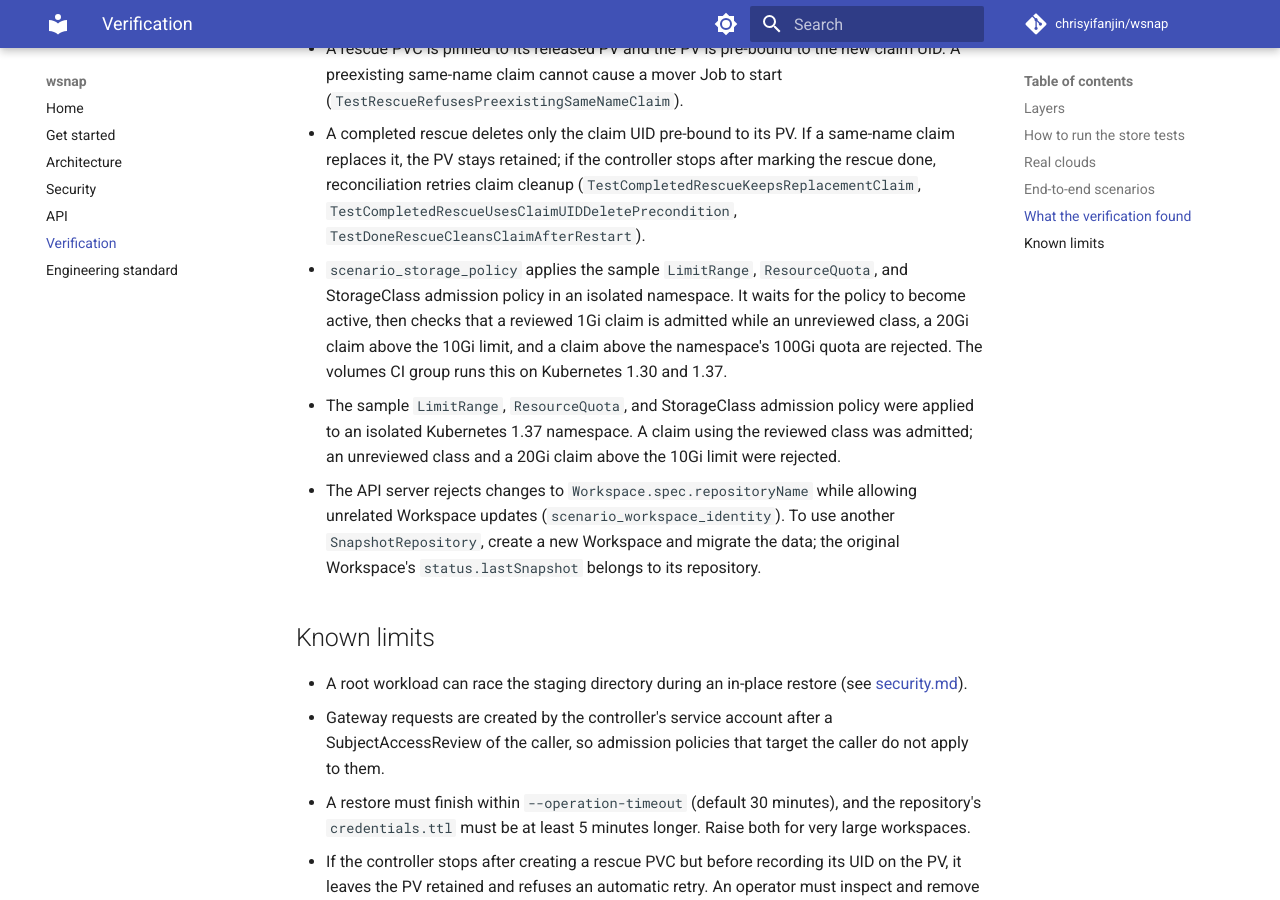
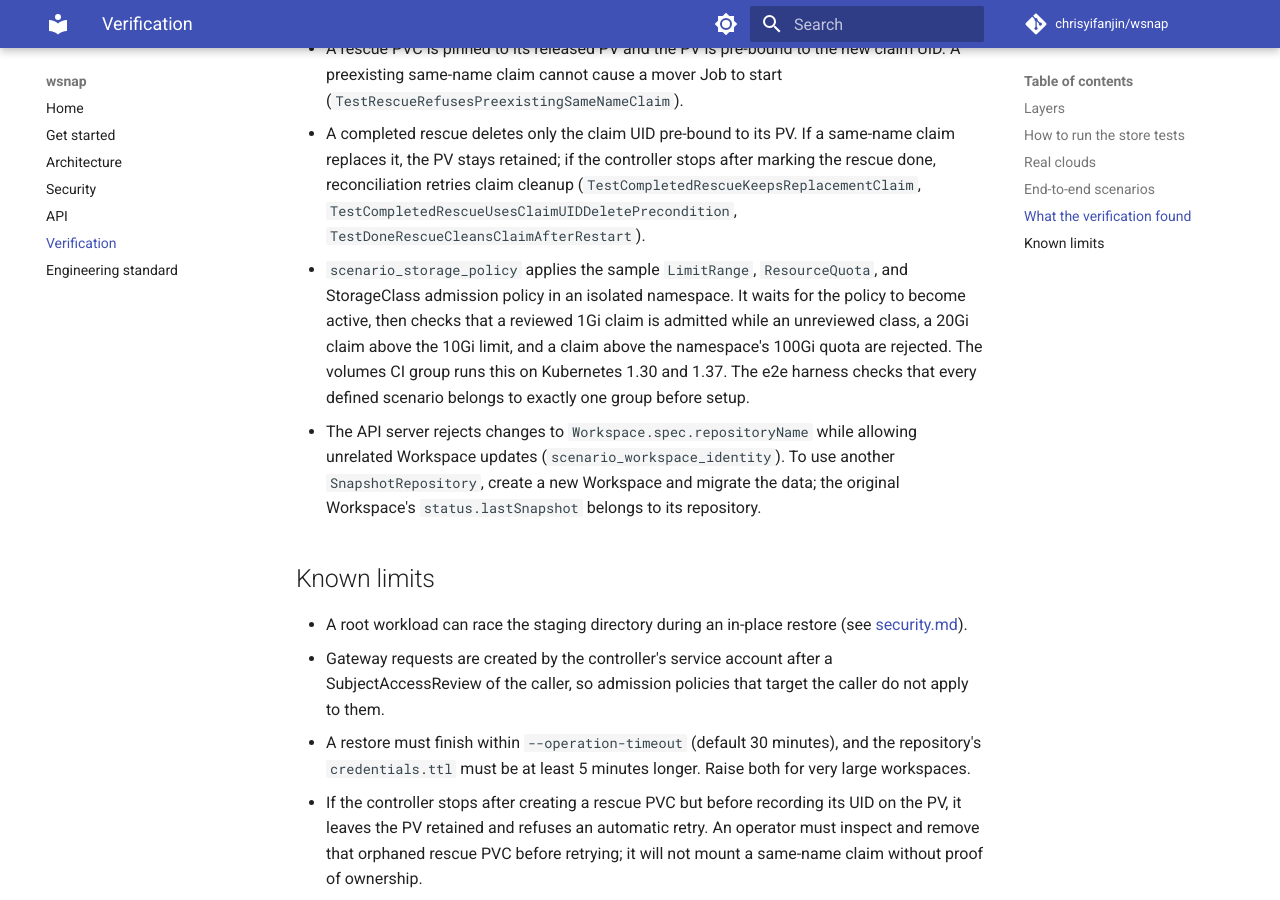
Before and after one commit to chrisyifanjin/wsnap, an MkDocs documentation site: the page built from docs/verification.md, in a window 1280 px wide and 900 px high, scrolled down 11257 px. Built offline with MkDocs 1.6.1 and Material for MkDocs 9.7.7, drawn with Linux system fonts in a browser that asks for light colours; comment, search, counter and statistics services are not loaded.

```diff
--- a/docs/verification.md
+++ b/docs/verification.md
@@ -423,11 +423,8 @@ PVC identity and provisioning checks:
   the policy to become active, then checks that a reviewed 1Gi claim is
   admitted while an unreviewed class, a 20Gi claim above the 10Gi limit,
   and a claim above the namespace's 100Gi quota are rejected. The volumes
-  CI group runs this on Kubernetes 1.30 and 1.37.
-- The sample `LimitRange`, `ResourceQuota`, and StorageClass admission
-  policy were applied to an isolated Kubernetes 1.37 namespace. A claim
-  using the reviewed class was admitted; an unreviewed class and a 20Gi
-  claim above the 10Gi limit were rejected.
+  CI group runs this on Kubernetes 1.30 and 1.37. The e2e harness checks
+  that every defined scenario belongs to exactly one group before setup.
 - The API server rejects changes to `Workspace.spec.repositoryName` while
   allowing unrelated Workspace updates (`scenario_workspace_identity`).
   To use another `SnapshotRepository`, create a new Workspace and migrate
```
Also changed, not shown: 1 other file.
